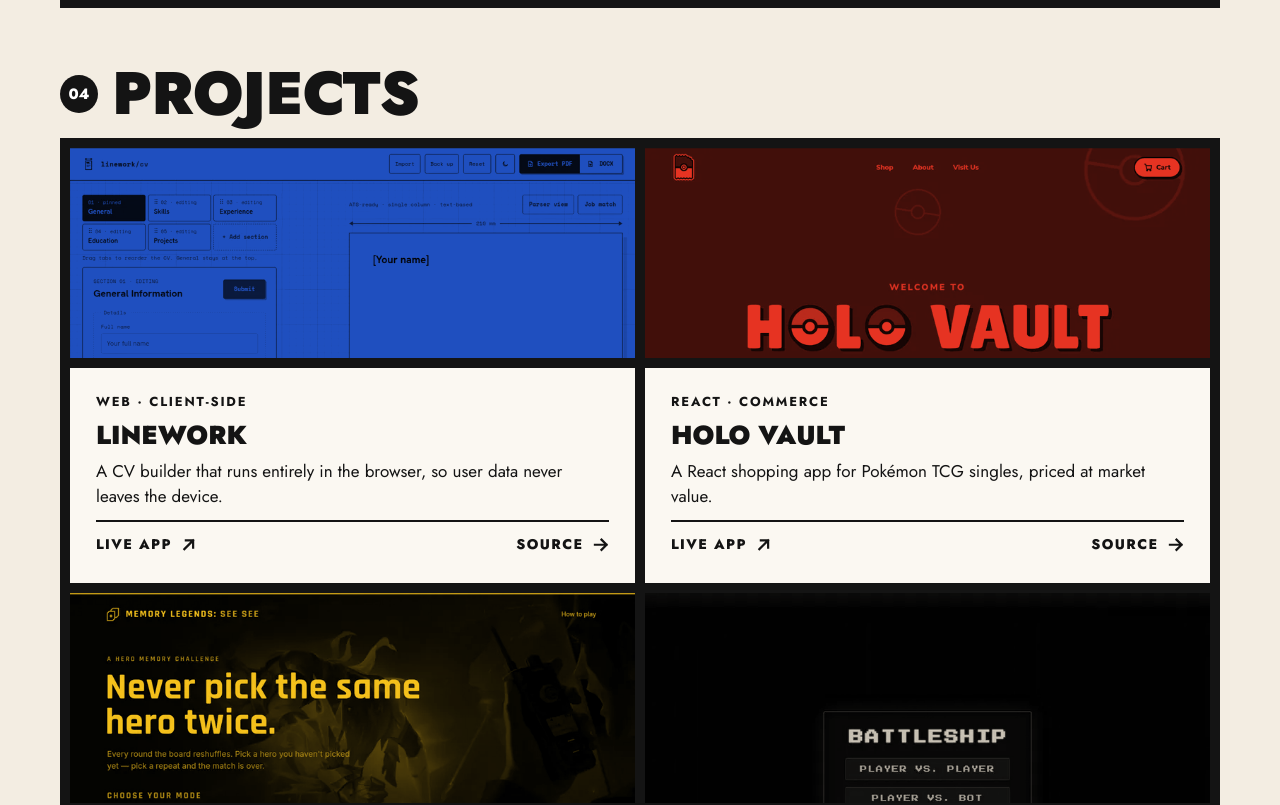
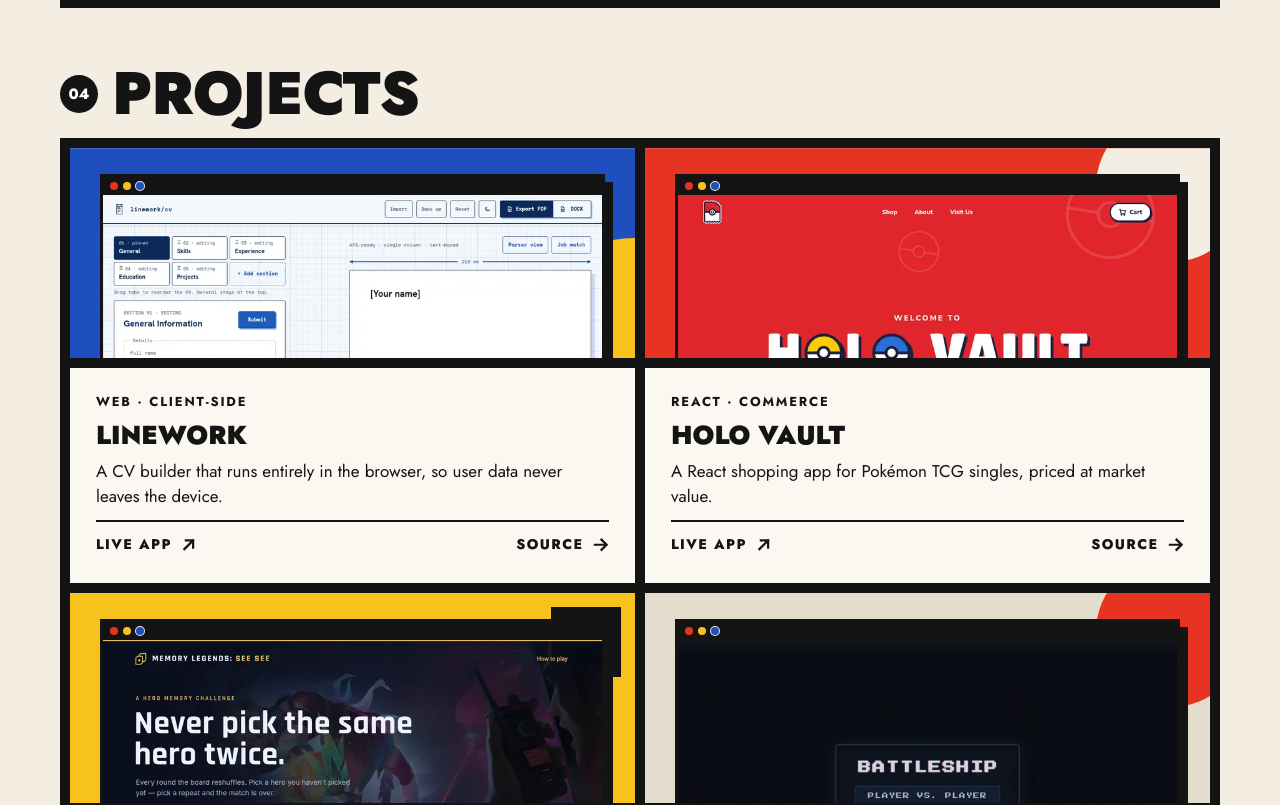
Before and after one commit to syafaatsaat/portfolio-v3, a React (Vite) app: page / in a window 1280 px wide. Shown: the part 2878-3683 px from the top of the page. Built offline with nearby package versions, Linux system fonts and the light colour scheme.

Commit message:
feat: frame full-colour project screenshots on the Bauhaus cards
Co-Authored-By: Claude Opus 5.5 <noreply@anthropic.com>

```diff
--- a/src/components/bauhaus/sections/ProjectArt.jsx
+++ b/src/components/bauhaus/sections/ProjectArt.jsx
@@ -31,23 +31,31 @@ function TilesArt() {
 }
 
 // New motifs plug in here without changing the Projects section.
+// accent: the shape that peeks out from behind a framed screenshot
 const ARTWORK = {
-  lines: { Art: LinesArt, background: 'blue' },
-  card: { Art: CardArt, background: 'red' },
-  tiles: { Art: TilesArt, background: 'yellow' },
-  grid: { Art: GridArt, background: 'paper-deep' },
+  lines: { Art: LinesArt, background: 'blue', accent: { kind: 'quarter', color: 'yellow' } },
+  card: { Art: CardArt, background: 'red', accent: { kind: 'circle', color: 'paper' } },
+  tiles: { Art: TilesArt, background: 'yellow', accent: { kind: 'square', color: 'black' } },
+  grid: { Art: GridArt, background: 'paper-deep', accent: { kind: 'circle', color: 'red' } },
 }
 
 /**
- * The picture panel of a project card. Shows the app's screenshot when there is one,
- * tinted in the motif's colour; otherwise the motif's geometric illustration.
+ * The picture panel of a project card. Shows the app's screenshot in full colour, framed like a
+ * browser window on the motif's colour; otherwise the motif's geometric illustration.
  */
 export default function ProjectArt({ motif, preview, name }) {
-  const { Art, background } = ARTWORK[motif] ?? ARTWORK.lines
+  const { Art, background, accent } = ARTWORK[motif] ?? ARTWORK.lines
 
   if (preview) {
     return (
       <div className={classNames('project__art', `project__art--${background}`, 'project__art--preview')}>
+        <Shape kind={accent.kind} color={accent.color} className={`project__accent project__accent--${accent.kind}`} />
+        <div className="project__frame">
+          <span className="project__frame-bar" aria-hidden="true">
+            <i />
+            <i />
+            <i />
+          </span>
           <img
             src={preview}
             alt={`Screenshot of ${name}`}
@@ -58,6 +66,7 @@ export default function ProjectArt({ motif, preview, name }) {
             decoding="async"
           />
         </div>
+      </div>
     )
   }
 
--- a/src/styles/bauhaus/projects.css
+++ b/src/styles/bauhaus/projects.css
@@ -16,30 +16,71 @@
   .project__art--yellow { background: var(--yellow); }
   .project__art--paper-deep { background: var(--paper-deep); }
 
-  /* Screenshot as a duotone in the panel colour; real colours on hover or keyboard focus */
+  /* Screenshot in full colour, framed like a browser window rising from the panel's bottom edge */
+  .project__art--preview {
+    display: flex;
+    align-items: flex-start;
+    padding: 26px 30px 0;
+  }
+
+  .project__frame {
+    position: relative;
+    z-index: 1;
+    width: 100%;
+    border: 3px solid var(--black);
+    border-bottom: 0;
+    box-shadow: 8px 8px 0 var(--black);
+    transition:
+      transform 0.35s var(--ease-snap),
+      box-shadow 0.35s var(--ease-snap);
+  }
+
+  .project__frame-bar {
+    display: flex;
+    gap: 5px;
+    padding: 5px 7px;
+    background: var(--black);
+
+    i {
+      width: 8px;
+      height: 8px;
+      border-radius: 50%;
+      background: var(--red);
+    }
+
+    i:nth-child(2) { background: var(--yellow); }
+    i:nth-child(3) { background: var(--blue); box-shadow: 0 0 0 1px var(--paper); }
+  }
+
+  /* The panel crops the bottom of the page, so the top of the app shows */
   .project__preview {
     display: block;
     width: 100%;
-    height: 100%;
+    height: auto;
+    aspect-ratio: 16 / 10;
     object-fit: cover;
     object-position: top;
-    filter: grayscale(1) contrast(1.1);
-    transition: filter 0.4s var(--ease-snap);
   }
 
-  .project__art--preview::after {
-    content: '';
-    position: absolute;
-    inset: 0;
-    background: inherit;
-    mix-blend-mode: multiply;
-    pointer-events: none;
-    transition: opacity 0.4s var(--ease-snap);
+  .project:is(:hover, :focus-within) .project__frame {
+    transform: translate(-4px, -8px);
+    box-shadow: 12px 14px 0 var(--black);
   }
 
-  .project:is(:hover, :focus-within) {
-    .project__preview { filter: grayscale(0) contrast(1); }
-    .project__art--preview::after { opacity: 0; }
+  /* Accent shape peeking out from behind the frame */
+  .project__accent--circle { width: 150px; height: 150px; right: -36px; top: -36px; }
+  .project__accent--square { width: 70px; height: 70px; right: 14px; top: 14px; }
+  .project__accent--quarter { width: 120px; height: 120px; right: 0; bottom: 0; }
+
+  @media (prefers-reduced-motion: reduce) {
+    .project:is(:hover, :focus-within) .project__frame {
+      transform: none;
+      box-shadow: 8px 8px 0 var(--black);
+    }
+  }
+
+  @media (max-width: 560px) {
+    .project__art--preview { padding: 20px 22px 0; }
   }
 
   .project__info {
```
Lines whose indentation alone changed are shown as unchanged.
